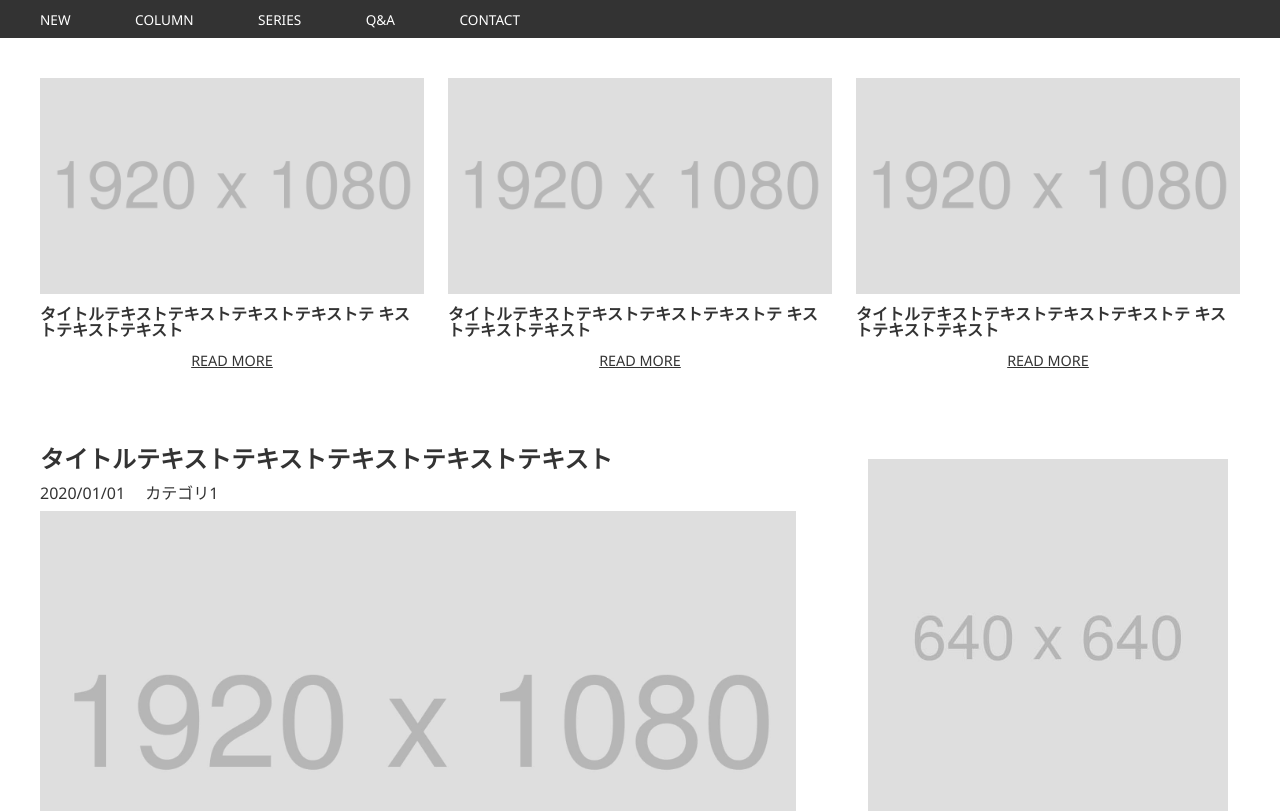
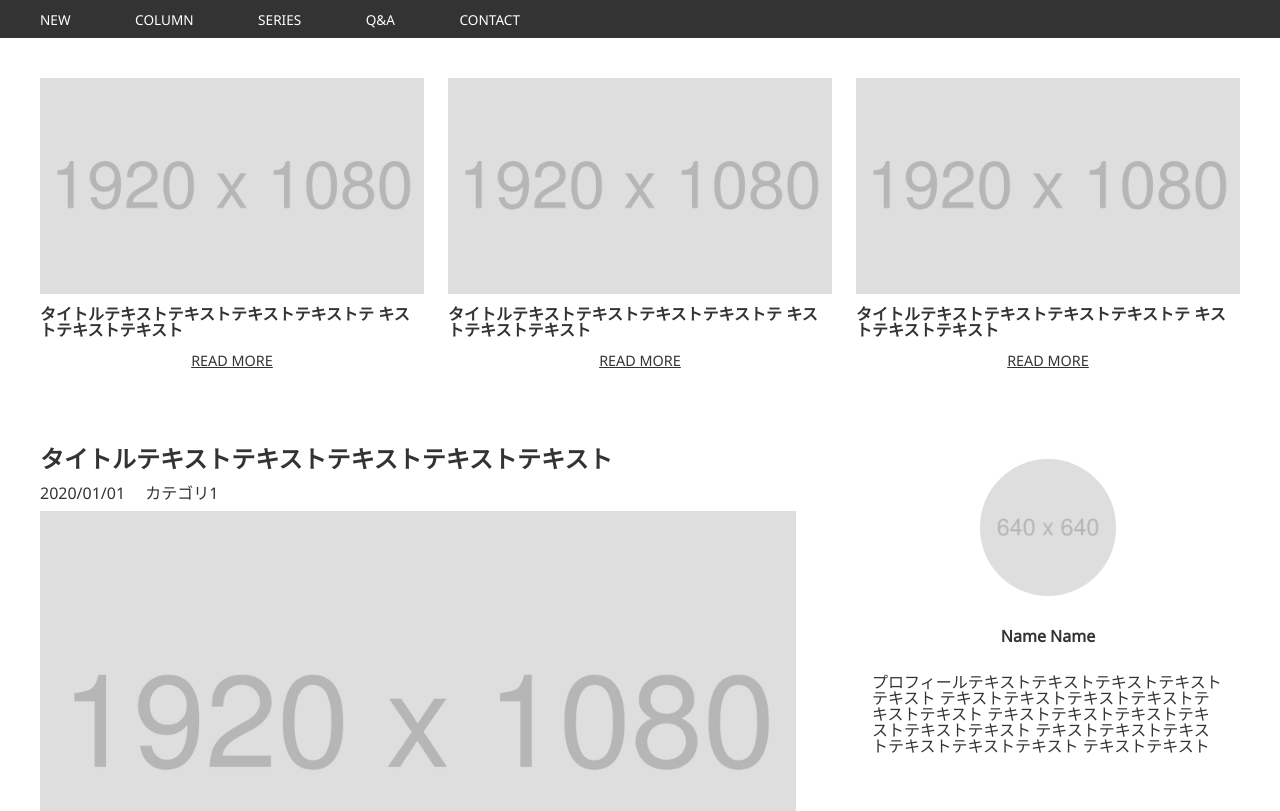
Before and after one commit to yonedamotoki/TravelBlog, a plain HTML site: page index.html in a window 1280 px wide. Shown: the part 72-883 px from the top of the page. Drawn offline with Linux system fonts and the light colour scheme; a web font is replaced by a local one.

Commit message:
modify_spell

```diff
--- a/css/style.css
+++ b/css/style.css
@@ -149,23 +149,23 @@ footer {
   padding: 0.75em;
 }
 
-.auther,
+.author,
 .ranking {
   padding-bottom: 3.75em;
 }
 
-.auther .img-container {
+.author .img-container {
   width: 38%;
   margin: auto;
 }
-.auther .img-container img {
+.author .img-container img {
   border-radius: 50%;
 }
-.auther .name {
+.author .name {
   padding: 1.9em;
   text-align: center;
 }
-.auther .profile {
+.author .profile {
   padding: 0 0.25em;
 }
 
```
